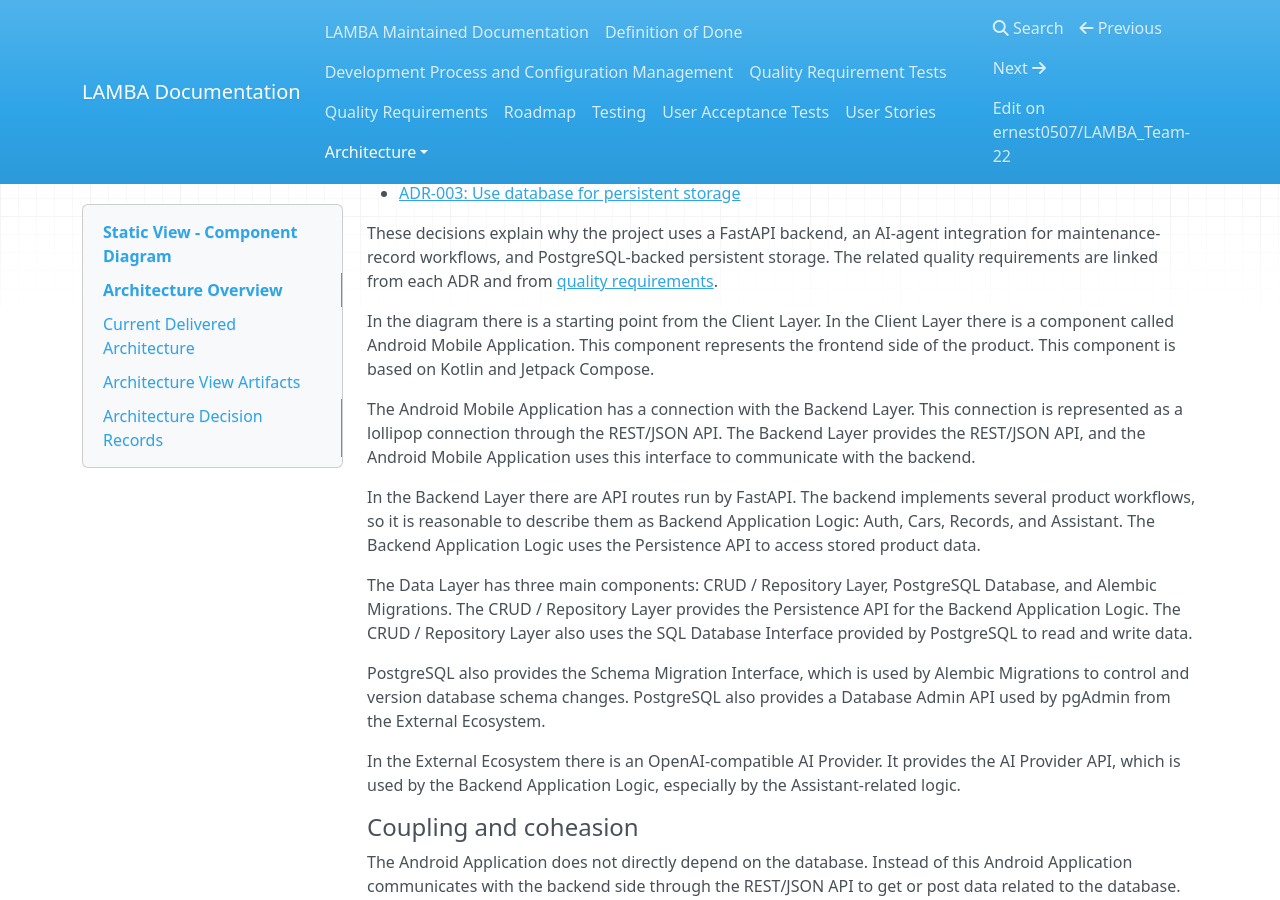
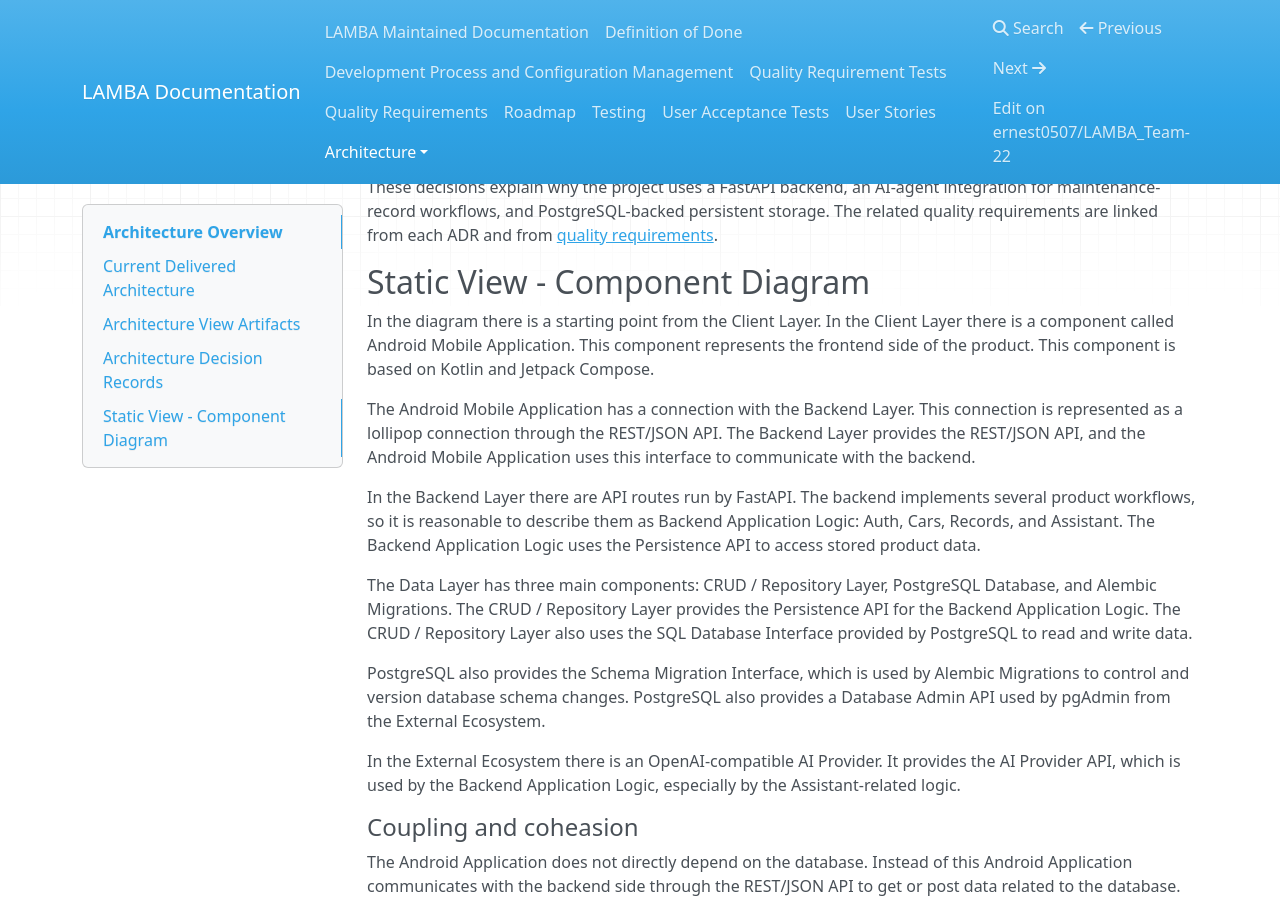
Before and after one commit to ernest0507/LAMBA_Team-22, an MkDocs documentation site: the page built from docs/architecture/README.md, in a window 1280 px wide and 900 px high, scrolled down 863 px. Built offline with MkDocs 1.6.1, drawn with Linux system fonts in a browser that asks for light colours; nearby versions of some CDN libraries; part of the change alters nothing that is shown.

```diff
--- a/docs/architecture/README.md
+++ b/docs/architecture/README.md
@@ -1,5 +1,3 @@
-## Static View - Component Diagram
-
 # Architecture Overview
 
 This document is the maintained architecture index for LAMBA. It describes the current delivered architecture and links the architecture view artifacts and Architecture Decision Records used to explain the system.
@@ -29,6 +27,8 @@ Relevant ADRs:
 - [ADR-003: Use database for persistent storage](adr/ADR-003-database-for-persistent-storage.md)
 
 These decisions explain why the project uses a FastAPI backend, an AI-agent integration for maintenance-record workflows, and PostgreSQL-backed persistent storage. The related quality requirements are linked from each ADR and from [quality requirements](../quality-requirements.md).
+
+## Static View - Component Diagram
 
 In the diagram there is a starting point from the Client Layer. In the Client Layer there is a component called Android Mobile Application. This component represents the frontend side of the product. This component is based on Kotlin and Jetpack Compose.
 
```
